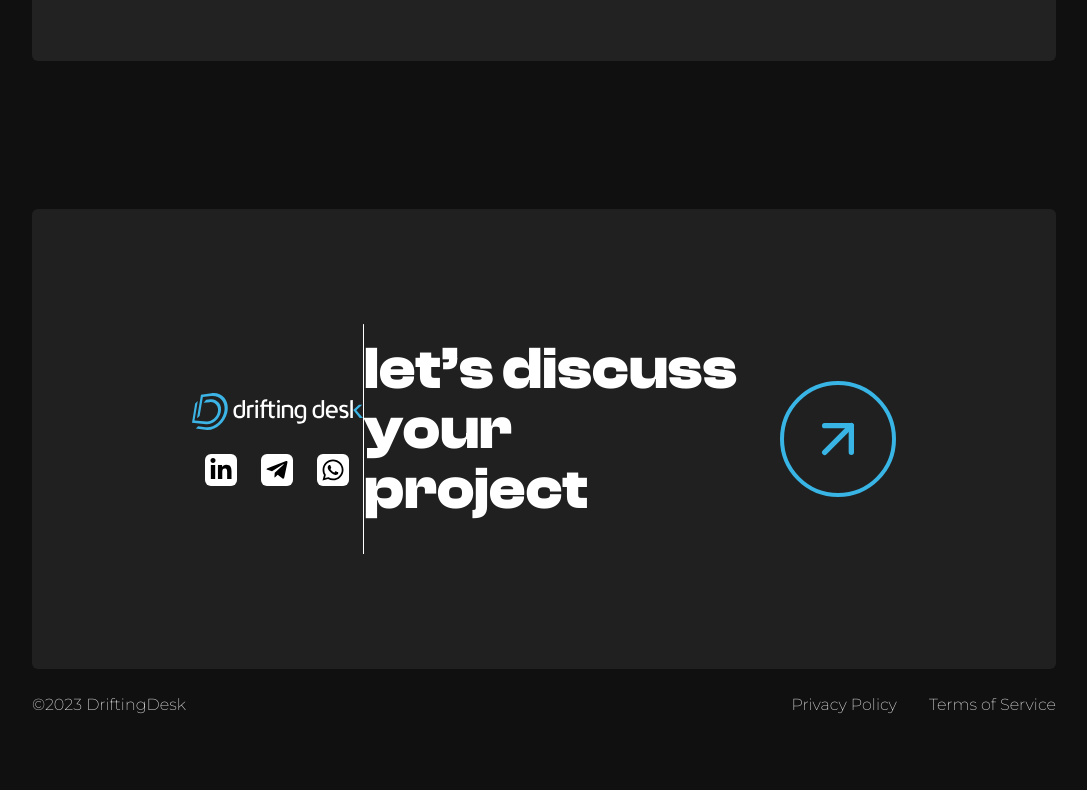
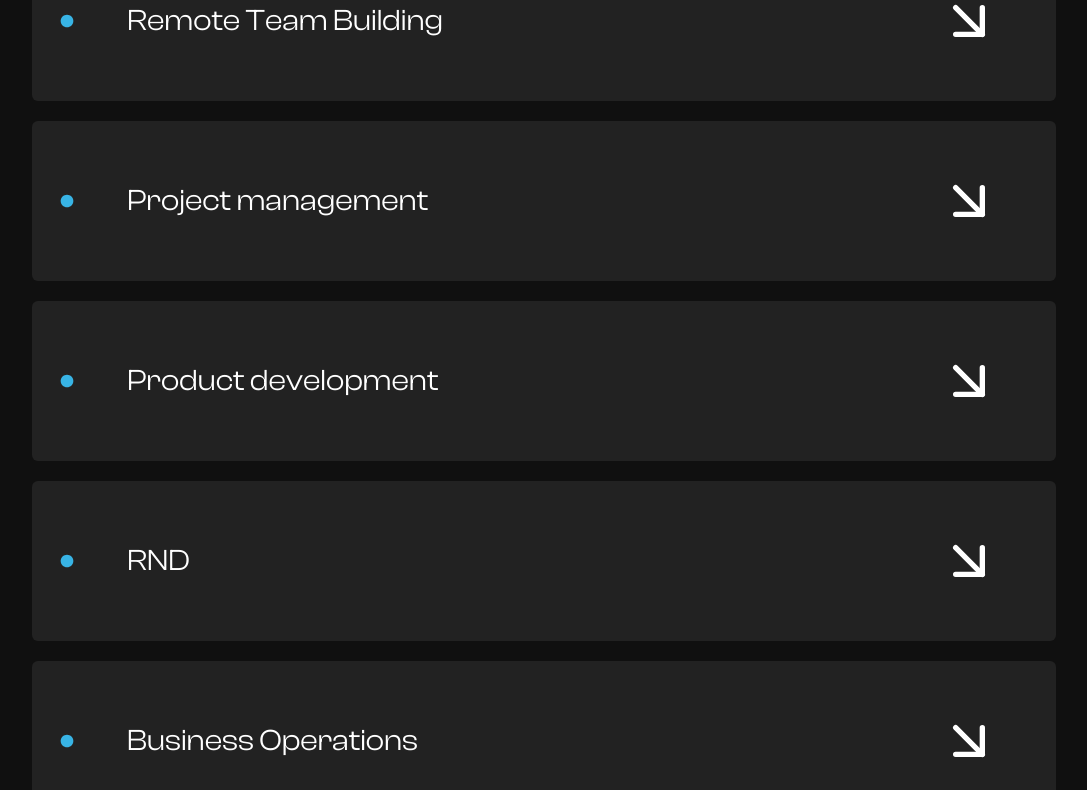
Before and after one commit to virangaj/drifting-desk-ui, a React (Create React App) app: page / in a window 1280 px wide. Shown: the part 1230-2020 px from the top of the page, without its empty margins (96-1183 px from the left). Built offline with nearby package versions, Linux system fonts and the light colour scheme; a web font is replaced by a local one.

Commit message:
service section done

```diff
--- a/src/pages/Home/ServiceSection.tsx
+++ b/src/pages/Home/ServiceSection.tsx
@@ -2,10 +2,38 @@ import React from 'react';
 import HeadingText from '../../components/shared/HeadingText';
 import ServiceCard from './shared/ServiceCard';
 
+const data = [
+	{
+		title: 'Remote Team Building',
+		img: 'https://m.economictimes.com/thumb/msid-95779647,width-2123,height-1413,resizemode-4,imgsize-238776/digital-transformation-istock.jpg',
+		desc: '',
+	},
+	{
+		title: 'Project management',
+		img: 'https://m.economictimes.com/thumb/msid-95779647,width-2123,height-1413,resizemode-4,imgsize-238776/digital-transformation-istock.jpg',
+		desc: '',
+	},
+	{
+		title: 'Product development',
+		img: 'https://m.economictimes.com/thumb/msid-95779647,width-2123,height-1413,resizemode-4,imgsize-238776/digital-transformation-istock.jpg',
+		desc: '',
+	},
+	{
+		title: 'RND',
+		img: 'https://m.economictimes.com/thumb/msid-95779647,width-2123,height-1413,resizemode-4,imgsize-238776/digital-transformation-istock.jpg',
+		desc: '',
+	},
+	{
+		title: 'Business Operations',
+		img: 'https://m.economictimes.com/thumb/msid-95779647,width-2123,height-1413,resizemode-4,imgsize-238776/digital-transformation-istock.jpg',
+		desc: '',
+	},
+];
+
 function ServiceSection() {
 	return (
 		<>
-			<div className='flex-area'>
+			<div className='mb-10 flex-area'>
 				<HeadingText title='about us' />
 				<p className='w-[40%] gray-text'>
 					We have advanced skills & resources to create large-scale solutions as
@@ -13,7 +41,9 @@ function ServiceSection() {
 				</p>
 			</div>
 
-			<ServiceCard />
+			{data.map((d: any, i: number) => (
+				<ServiceCard {...d} key={i} />
+			))}
 		</>
 	);
 }
--- a/src/pages/Home/shared/ServiceCard.tsx
+++ b/src/pages/Home/shared/ServiceCard.tsx
@@ -3,10 +3,13 @@ import { RxDotFilled } from 'react-icons/rx';
 import { FiArrowUpRight, FiArrowDownRight } from 'react-icons/fi';
 import OutlineButton from '../../../components/shared/OutlineButton';
 
-function ServiceCard() {
-	const [active, setActive] = useState(false);
+function ServiceCard({ title, img, desc }: any) {
+	const [active, setActive] = useState<boolean>(false);
 
-	console.log(active);
+	const detailsSection = () => {
+		setActive(!active);
+		// console.log(active);
+	};
 	return (
 		<>
 			<div
@@ -14,37 +17,36 @@ function ServiceCard() {
 					active ? 'service-card-container-active' : 'service-card-container'
 				}`}
 			>
+				<div className={`${active ? '' : 'service-card-animation'}`}>
 					<div
-					className={`flex items-center justify-between  h-40  w-[93%] mx-auto ${
+						className={`flex items-center justify-between w-[97%] h-40  mx-auto ${
 							active ? 'cursor-default' : 'cursor-pointer'
 						}`}
-					onClick={() => setActive((val) => !val)}
+						onClick={detailsSection}
 					>
 						<p className='flex items-center'>
 							<RxDotFilled
 								className={`w-10 h-10 mr-10 ${
-								active ? 'text-black' : 'text-primary'
+									active ? 'text-black' : 'text-primary dot-color'
 								}`}
 							/>
-						<span className='service-txt-head'>Remote Team Building</span>
+							<span className='service-txt-head'>{title}</span>
 						</p>
 						{active ? (
 							// when drop down ois active
 							<FiArrowUpRight
-							className={`w-16 h-16 mr-10 cursor-pointer z-30`}
-							onClick={() => setActive((val) => !val)}
+								className={`w-16 h-16 mr-10 cursor-pointer !z-50`}
+								onClick={detailsSection}
 							/>
 						) : (
 							<FiArrowDownRight className={`w-16 h-16 mr-10 cursor-pointer`} />
 						)}
 					</div>
+				</div>
 
 				{active ? (
-					<div className='service-detail-section'>
-						<img
-							src='https://m.economictimes.com/thumb/msid-95779647,width-2123,height-1413,resizemode-4,imgsize-238776/digital-transformation-istock.jpg'
-							className='w-[50%] rounded-md mr-10'
-						/>
+					<div className='relative service-detail-section'>
+						<img src={img} className='w-[50%] rounded-md mr-10' />
 						<div className='w-[50%]'>
 							<p className='para-text'>
 								Lorem ipsum dolor sit amet consectetur adipisicing elit. At
@@ -52,7 +54,9 @@ function ServiceCard() {
 								debitis minima unde illo itaque, rerum enim placeat maxime vel
 								animi. Provident, in?
 							</p>
+							<div className='absolute bottom-0'>
 								<OutlineButton title='Learn More' />
+							</div>
 						</div>
 					</div>
 				) : (
--- a/src/styles/index.css
+++ b/src/styles/index.css
@@ -78,10 +78,10 @@ body {
 		@apply w-16 h-16;
 	}
 	.service-card-container {
-		@apply w-full h-40 duration-300 rounded-md bg-serviceCardGrayBack;
+		@apply w-full h-40 mb-5 overflow-hidden duration-300 rounded-md bg-serviceCardGrayBack;
 	}
 	.service-card-container-active {
-		@apply w-full h-[540px] rounded-md duration-300 bg-serviceCardActiveBg;
+		@apply h-[540px] service-card-container bg-serviceCardActiveBg;
 	}
 	.service-detail-section {
 		@apply flex justify-between w-[90%] mx-auto;
@@ -145,7 +145,8 @@ body {
 
 /* addtional css */
 .outline-btn,
-.footer-arrow-body {
+.footer-arrow-body,
+.service-card-animation {
 	background: linear-gradient(
 		to right,
 		#ffffff00 50%,
@@ -164,3 +165,11 @@ body {
 	background-position: -100%;
 	color: white;
 }
+.service-card-animation:hover {
+	background-position: -100%;
+	color: black;
+}
+
+.service-card-animation:hover .dot-color {
+	color: black;
+}
```
Lines whose indentation alone changed are shown as unchanged.
